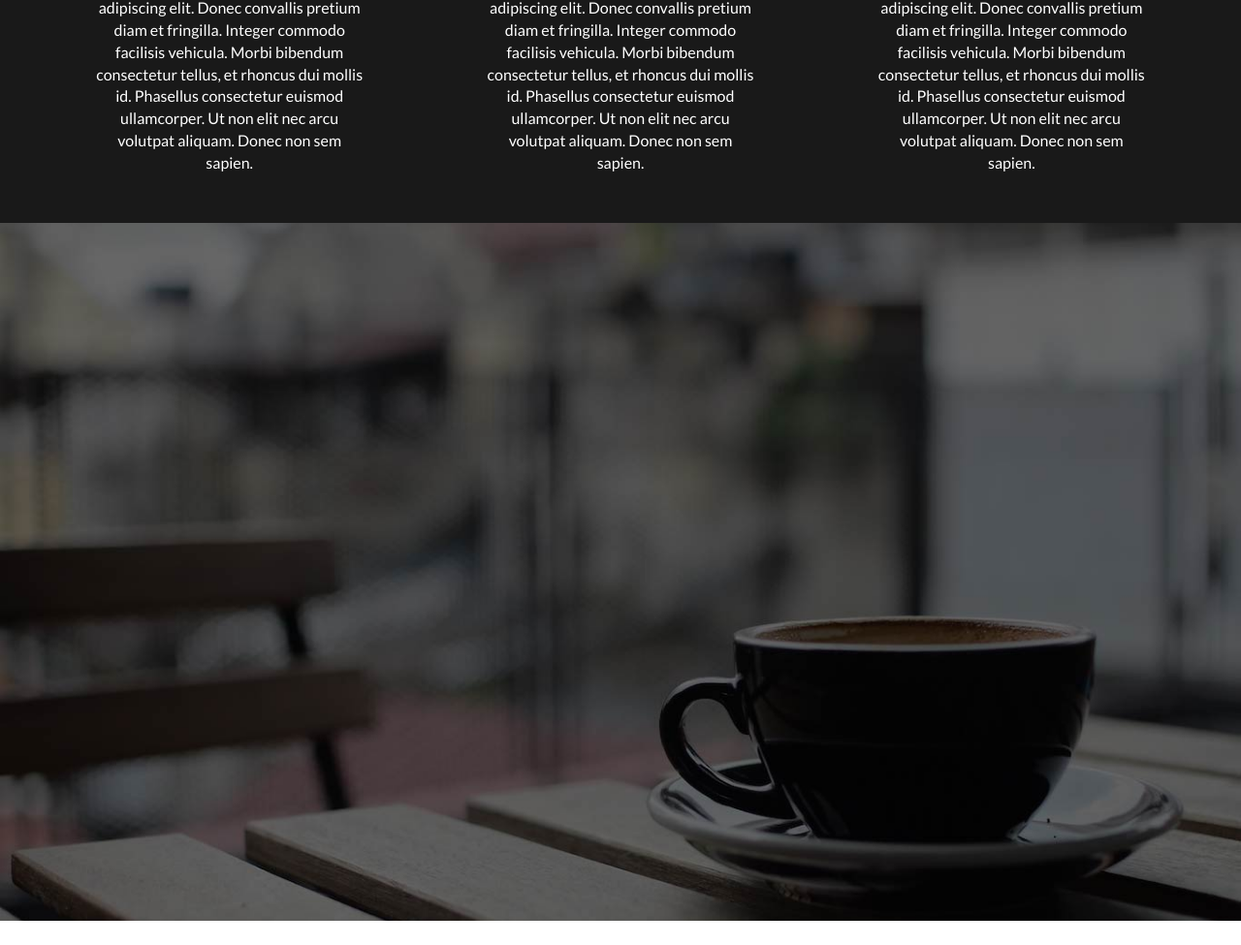
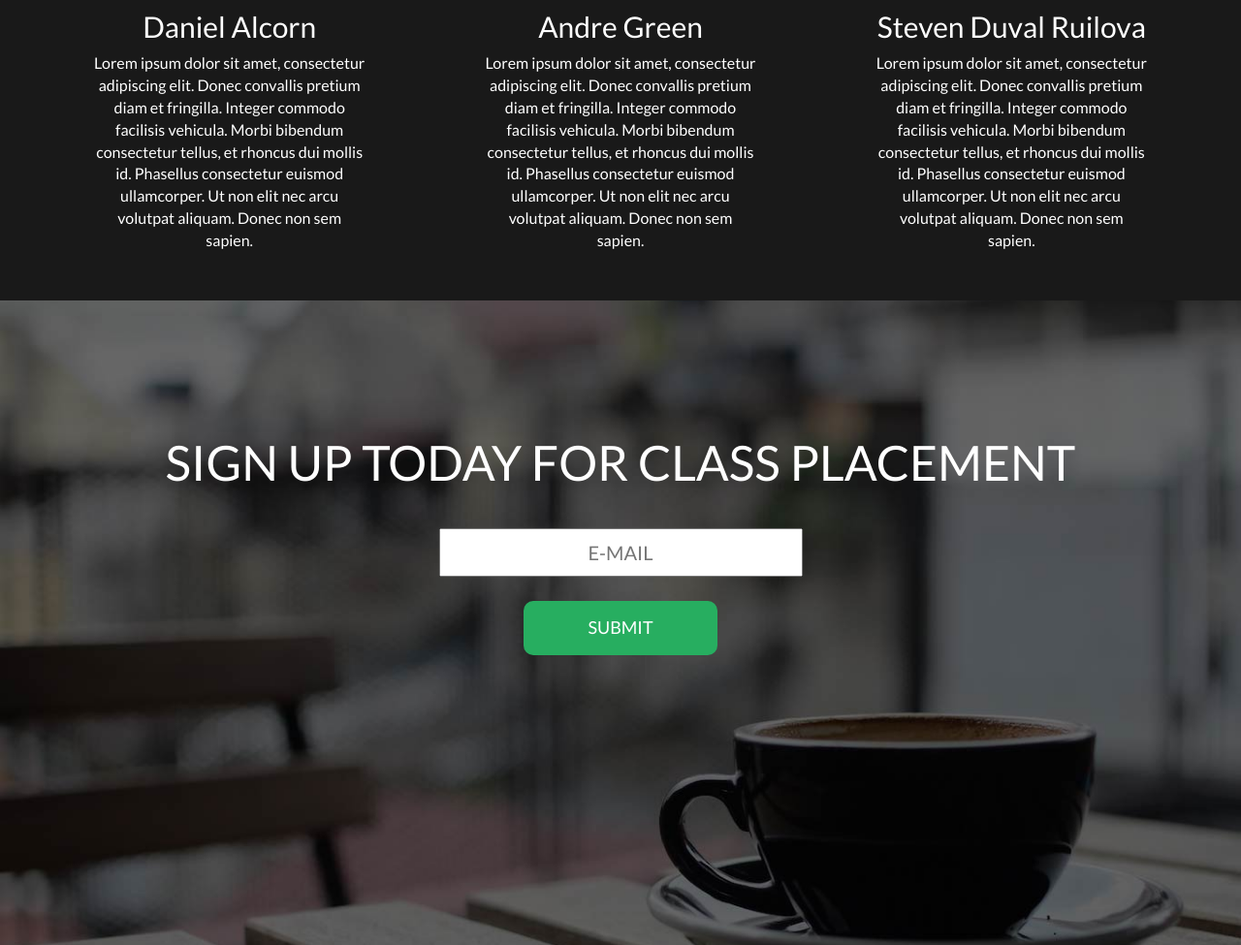
Before and after one commit to hot-coffee/hotcoffee, a website: page public/index.html in a window 1280 px wide. Shown: the part 2079-3054 px from the top of the page at 97% size. Before the commit the page ends 3029 px from the top, so only its background shows below. Drawn offline with nearby package versions, Linux system fonts and the light colour scheme.

Commit message:
sign up stylings

```diff
--- a/public/index.html
+++ b/public/index.html
@@ -69,6 +69,17 @@
 	</div>
 
 	<div id = "banner5" class = "container">
+		<div class = "details_container">
+			<div class = "details">
+				<div class = "row">
+					<div id = "register">
+						<h1>SIGN UP TODAY FOR CLASS PLACEMENT</h1>
+						<input type = 'email' id = 'reg' placeholder = "E-MAIL"><br>
+						<button class = "sign_up">SUBMIT</button>
+					</div>
+				</div>
+			</div>
+		</div>
 	</div>
 
 </body>
--- a/public/less/main.less
+++ b/public/less/main.less
@@ -15,7 +15,7 @@ body{
 
 //MIXINS
 .container{
-	height: 90vh;
+	height: 95vh;
 	width: 100%;
 }
 
@@ -137,5 +137,26 @@ body{
 //BANNER 5 STYLINGS
 
 #banner5{
-	.background('../imgs/banner5.jpg')
+	.background('../imgs/banner5.jpg');
+	color: @white;
+	.details_container{
+		.details;
+		#register{
+			h1{
+				margin: 40px 0;
+				font-size: 50px;
+			}
+			#reg{
+				width: 375px;
+				height: 50px;
+				color: @button;
+				font-size: 20px;
+				text-align: center;
+			}
+			button{
+				.sign_up;
+				width: 200px;
+			}
+		}
+	}
 }
```
Also changed, not shown: public/css/main.css.
